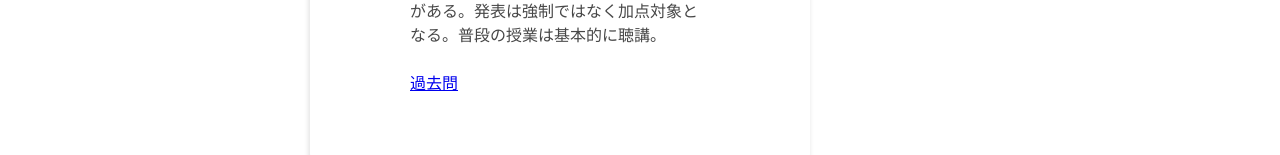
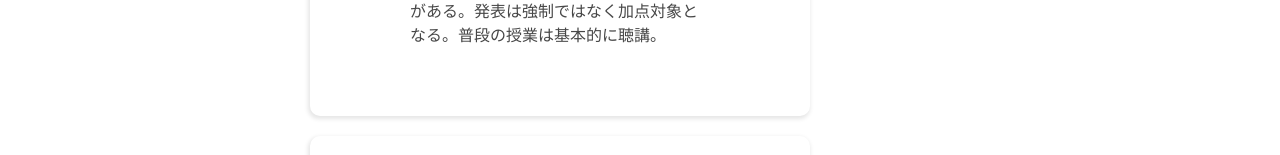
Before and after one commit to Sakamochanq/Liberal-Chart, a React (Create React App) app: page / in a window 1280 px wide. Shown: the part 795-950 px from the top of the page. Built offline with nearby package versions, Linux system fonts and the light colour scheme.

Commit message:
fix: 不要な要素の削除⚠️
・前設定されているリンクは金沢工業大学がオープンに公開しているキャンパスガイドのリンクであり、内部授業資料や過去問との関係は一切ありません。

```diff
--- a/public/assets/table.json
+++ b/public/assets/table.json
@@ -4,71 +4,62 @@
         "name": "NGO論（特別科目）",
         "degree": 1,
         "examination": false,
-        "description": "　この科目は毎週リアクションペーパー（授業の感想文 100字以上）を記入する課題がある。３回ほどグループワークがあり、２回ほど300字程度のレポート課題がある。発表は強制ではなく加点対象となる。普段の授業は基本的に聴講。",
-        "link": "https://www.kanazawa-it.ac.jp/campus_guide/2023/chapter_6/undergraduate/liberalarts/#1"
+        "description": "　この科目は毎週リアクションペーパー（授業の感想文 100字以上）を記入する課題がある。３回ほどグループワークがあり、２回ほど300字程度のレポート課題がある。発表は強制ではなく加点対象となる。普段の授業は基本的に聴講。"
     },
     {
         "id": 2,
         "name": "国際協力論（特別科目）",
         "degree": 1,
         "examination": false,
-        "description": "　この科目は毎週リアクションペーパー（授業の感想文 100字以上）を記入する課題がある。３回ほどグループワークがあり、２回ほど300字程度のレポート課題がある。発表は強制ではなく加点対象となる。普段の授業は基本的に聴講。",
-        "link": "https://www.kanazawa-it.ac.jp/campus_guide/2023/chapter_6/undergraduate/liberalarts/#2"
+        "description": "　この科目は毎週リアクションペーパー（授業の感想文 100字以上）を記入する課題がある。３回ほどグループワークがあり、２回ほど300字程度のレポート課題がある。発表は強制ではなく加点対象となる。普段の授業は基本的に聴講。"
     },
     {
         "id": 3,
         "name": "芸術へのアプローチ",
         "degree": 1,
         "examination": true,
-        "description": "　この科目は3回ほどレポート課題がある。これらの課題は授業メモを参考に行うため、授業メモは必須となる。また中間、期末試験の計２回テストがあり、これは教科書と授業メモからの出題となる。発表やグループワークはなし。普段の授業は基本的に聴講となる。電子機器の使用は不可。",
-        "link": "https://www.kanazawa-it.ac.jp/campus_guide/2023/chapter_6/undergraduate/liberalarts/#3"
+        "description": "　この科目は3回ほどレポート課題がある。これらの課題は授業メモを参考に行うため、授業メモは必須となる。また中間、期末試験の計２回テストがあり、これは教科書と授業メモからの出題となる。発表やグループワークはなし。普段の授業は基本的に聴講となる。電子機器の使用は不可。"
     },
     {
         "id": 4,
         "name": "企業の組織と戦略",
         "degree": 4,
         "examination": true,
-        "description": "　この科目は毎授業２つのレポート課題がある。さらに、授業は課題レポートを用いたグループワークを通し意見をまとめ、その内容についての発表を行う。時間のない学生にはハードルの高い科目。また、計３回小テストがあり、教科書からの内容やレポート課題からの出題である。",
-        "link": "https://www.kanazawa-it.ac.jp/campus_guide/2023/chapter_6/undergraduate/liberalarts/#4"
+        "description": "　この科目は毎授業２つのレポート課題がある。さらに、授業は課題レポートを用いたグループワークを通し意見をまとめ、その内容についての発表を行う。時間のない学生にはハードルの高い科目。また、計３回小テストがあり、教科書からの内容やレポート課題からの出題である。"
     },
     {
         "id": 5,
         "name": "こころのはたらき",
         "degree": 2,
         "examination": true,
-        "description": "　この科目は毎週教科書を予習しスライドを作成する必要がある。またグループワークが多くあり、友人や知人３～４人で組むことになる。小テスト計３回と期末試験がある。普段の授業は講義を聴きながら授業スライドを埋めていく感じとなるが、ランダムに指名され発言する場合もある。",
-        "link": "https://www.kanazawa-it.ac.jp/campus_guide/2023/chapter_6/undergraduate/liberalarts/#5"
+        "description": "　この科目は毎週教科書を予習しスライドを作成する必要がある。またグループワークが多くあり、友人や知人３～４人で組むことになる。小テスト計３回と期末試験がある。普段の授業は講義を聴きながら授業スライドを埋めていく感じとなるが、ランダムに指名され発言する場合もある。"
     },
     {
         "id": 6,
         "name": "サステナブルイノベーション",
         "degree": 1,
         "examination": false,
-        "description": "　この科目の普段の授業は基本的に聴講となり、稀にグループ内で討論を行ったりする。このグループメンバーは４～６人自由に組むことが出来る。毎回、授業の感想を書く課題が出題され、授業後半（第13回...）にはチームでボードゲームを考案し作成を行うため、組むチームメンバーは重要である。",
-        "link": "https://www.kanazawa-it.ac.jp/campus_guide/2023/chapter_6/undergraduate/liberalarts/#6"
+        "description": "　この科目の普段の授業は基本的に聴講となり、稀にグループ内で討論を行ったりする。このグループメンバーは４～６人自由に組むことが出来る。毎回、授業の感想を書く課題が出題され、授業後半（第13回...）にはチームでボードゲームを考案し作成を行うため、組むチームメンバーは重要である。"
     },
     {
         "id": 7,
         "name": "指定放送大学 科目",
         "degree": 1,
         "examination": true,
-        "description": "　授業から試験まですべてオンライン形式となる。１０問選択式の試験となり、最低６問正解で成績60点となる。すなわち５問正解では、この科目は不合格となる。",
-        "link": "https://www.kanazawa-it.ac.jp/campus_guide/2023/chapter_6/undergraduate/liberalarts/#7"
+        "description": "　授業から試験まですべてオンライン形式となる。１０問選択式の試験となり、最低６問正解で成績60点となる。すなわち５問正解では、この科目は不合格となる。"
     },
     {
         "id": 8,
         "name": "日本国憲法",
         "degree": 4,
         "examination": true,
-        "description": "　この科目は授業内で小論文作成を行うため、事前に新聞や時事問題を確認しておくと小論文を書き進めやすいけど、文章能力がない人からするとかなりつらい。レポート、テスト等は３年生配当であるため難易度は高い。試験は暗記というよりも問題に対する理解力・思考力が求められてくる。",
-        "link": "https://www.kanazawa-it.ac.jp/campus_guide/2023/chapter_6/undergraduate/liberalarts/#8"
+        "description": "　この科目は授業内で小論文作成を行うため、事前に新聞や時事問題を確認しておくと小論文を書き進めやすいけど、文章能力がない人からするとかなりつらい。レポート、テスト等は３年生配当であるため難易度は高い。試験は暗記というよりも問題に対する理解力・思考力が求められてくる。"
     },
     {
         "id": 9,
         "name": "韓国語入門",
         "degree": 3,
         "examination": true,
-        "description": "　この科目は韓国語を学ぶ。授業冒頭で復習のための１０分程度の小テストを行う。また授業に伴った宿題やレポートも出題されるため、授業中にノートを取っていないとしんどいかも。口頭発表では韓国語を使用した自己紹介スライドの作成する。韓国語興味ある人は面白いと思う。",
-        "link": "https://www.kanazawa-it.ac.jp/campus_guide/2023/chapter_6/undergraduate/liberalarts/#9"
+        "description": "　この科目は韓国語を学ぶ。授業冒頭で復習のための１０分程度の小テストを行う。また授業に伴った宿題やレポートも出題されるため、授業中にノートを取っていないとしんどいかも。口頭発表では韓国語を使用した自己紹介スライドの作成する。韓国語興味ある人は面白いと思う。"
     }
 ]
--- a/src/components/Lists.js
+++ b/src/components/Lists.js
@@ -45,8 +45,6 @@ const Lists = () => {
           <p style={{marginBottom: "10px"}} className="degree">難易度：{degreeRange(subject['degree'])}</p>
           <p style={{marginTop: "20px", marginBottom: "7px"}} className="description"><b>概要：</b></p>
           <p className="description">{subject.description}</p>
-          <br />
-          <a className='link' href={subject['link']} target="_blank">過去問</a>
         </div>
       ))}
     </div>
```
